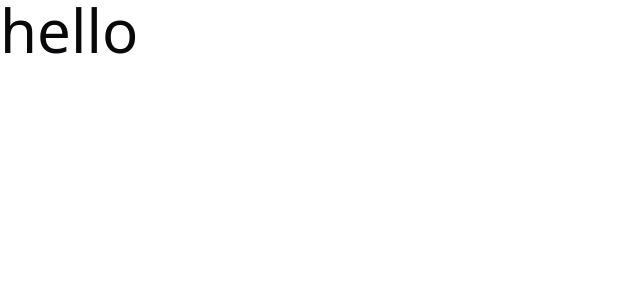
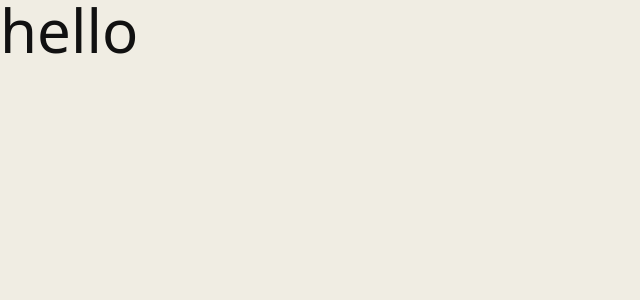
Before and after one commit to anshulbhrdwaj/shrigurukripacars, a React (Vite) app: page / in a window 1280 px wide. Shown: the top 300 px of the page, without its empty margins (0-640 px from the left). Built offline with nearby package versions, Linux system fonts and the light colour scheme.

Commit message:
add new pallete

```diff
--- a/src/index.css
+++ b/src/index.css
@@ -43,73 +43,80 @@
 
 :root {
   --radius: 0.625rem;
-  --background: oklch(1 0 0);
-  --foreground: oklch(0.141 0.005 285.823);
-  --card: oklch(1 0 0);
-  --card-foreground: oklch(0.141 0.005 285.823);
-  --popover: oklch(1 0 0);
-  --popover-foreground: oklch(0.141 0.005 285.823);
-  --primary: oklch(0.21 0.006 285.885);
-  --primary-foreground: oklch(0.985 0 0);
-  --secondary: oklch(0.967 0.001 286.375);
-  --secondary-foreground: oklch(0.21 0.006 285.885);
-  --muted: oklch(0.967 0.001 286.375);
-  --muted-foreground: oklch(0.552 0.016 285.938);
-  --accent: oklch(0.967 0.001 286.375);
-  --accent-foreground: oklch(0.21 0.006 285.885);
-  --destructive: oklch(0.577 0.245 27.325);
-  --border: oklch(0.92 0.004 286.32);
-  --input: oklch(0.92 0.004 286.32);
-  --ring: oklch(0.705 0.015 286.067);
-  --chart-1: oklch(0.646 0.222 41.116);
-  --chart-2: oklch(0.6 0.118 184.704);
-  --chart-3: oklch(0.398 0.07 227.392);
-  --chart-4: oklch(0.828 0.189 84.429);
-  --chart-5: oklch(0.769 0.188 70.08);
-  --sidebar: oklch(0.985 0 0);
-  --sidebar-foreground: oklch(0.141 0.005 285.823);
-  --sidebar-primary: oklch(0.21 0.006 285.885);
-  --sidebar-primary-foreground: oklch(0.985 0 0);
-  --sidebar-accent: oklch(0.967 0.001 286.375);
-  --sidebar-accent-foreground: oklch(0.21 0.006 285.885);
-  --sidebar-border: oklch(0.92 0.004 286.32);
-  --sidebar-ring: oklch(0.705 0.015 286.067);
+
+  /* Light mode colors */
+  --background: #f0ede3; /* Light beige/cream */
+  --foreground: #111111; /* Deep black */
+  --card: #1d1d1d; /* Dark black for sections */
+  --card-foreground: #f0ede3; /* Light text on dark card */
+  --popover: #f0ede3;
+  --popover-foreground: #111111;
+  --primary: #e96c0a; /* Bright orange for buttons and accents */
+  --primary-foreground: #ffffff; /* White text on orange button */
+  --secondary: #ded2bd; /* Light warm gray */
+  --secondary-foreground: #111111;
+  --muted: #ded2bd;
+  --muted-foreground: #5b5b5b; /* Light black/gray for minor text */
+  --accent: #e96c0a;
+  --accent-foreground: #ffffff;
+  --destructive: #ff4d4f; /* Bright red for destructive actions */
+  --border: #ded2bd;
+  --input: #ded2bd;
+  --ring: #e96c0a;
+  --chart-1: #e96c0a;
+  --chart-2: #ded2bd;
+  --chart-3: #5b5b5b;
+  --chart-4: #f0ede3;
+  --chart-5: #1d1d1d;
+
+  /* Sidebar */
+  --sidebar: #f0ede3;
+  --sidebar-foreground: #111111;
+  --sidebar-primary: #e96c0a;
+  --sidebar-primary-foreground: #ffffff;
+  --sidebar-accent: #ded2bd;
+  --sidebar-accent-foreground: #111111;
+  --sidebar-border: #ded2bd;
+  --sidebar-ring: #e96c0a;
 }
 
+/* Dark mode overrides */
 .dark {
-  --background: oklch(0.141 0.005 285.823);
-  --foreground: oklch(0.985 0 0);
-  --card: oklch(0.21 0.006 285.885);
-  --card-foreground: oklch(0.985 0 0);
-  --popover: oklch(0.21 0.006 285.885);
-  --popover-foreground: oklch(0.985 0 0);
-  --primary: oklch(0.92 0.004 286.32);
-  --primary-foreground: oklch(0.21 0.006 285.885);
-  --secondary: oklch(0.274 0.006 286.033);
-  --secondary-foreground: oklch(0.985 0 0);
-  --muted: oklch(0.274 0.006 286.033);
-  --muted-foreground: oklch(0.705 0.015 286.067);
-  --accent: oklch(0.274 0.006 286.033);
-  --accent-foreground: oklch(0.985 0 0);
-  --destructive: oklch(0.704 0.191 22.216);
-  --border: oklch(1 0 0 / 10%);
-  --input: oklch(1 0 0 / 15%);
-  --ring: oklch(0.552 0.016 285.938);
-  --chart-1: oklch(0.488 0.243 264.376);
-  --chart-2: oklch(0.696 0.17 162.48);
-  --chart-3: oklch(0.769 0.188 70.08);
-  --chart-4: oklch(0.627 0.265 303.9);
-  --chart-5: oklch(0.645 0.246 16.439);
-  --sidebar: oklch(0.21 0.006 285.885);
-  --sidebar-foreground: oklch(0.985 0 0);
-  --sidebar-primary: oklch(0.488 0.243 264.376);
-  --sidebar-primary-foreground: oklch(0.985 0 0);
-  --sidebar-accent: oklch(0.274 0.006 286.033);
-  --sidebar-accent-foreground: oklch(0.985 0 0);
-  --sidebar-border: oklch(1 0 0 / 10%);
-  --sidebar-ring: oklch(0.552 0.016 285.938);
+  --background: #1d1d1d;
+  --foreground: #f0ede3;
+  --card: #111111;
+  --card-foreground: #f0ede3;
+  --popover: #111111;
+  --popover-foreground: #f0ede3;
+  --primary: #e96c0a;
+  --primary-foreground: #ffffff;
+  --secondary: #5b5b5b;
+  --secondary-foreground: #f0ede3;
+  --muted: #5b5b5b;
+  --muted-foreground: #ded2bd;
+  --accent: #e96c0a;
+  --accent-foreground: #ffffff;
+  --destructive: #ff4d4f;
+  --border: #5b5b5b;
+  --input: #5b5b5b;
+  --ring: #e96c0a;
+  --chart-1: #e96c0a;
+  --chart-2: #ded2bd;
+  --chart-3: #f0ede3;
+  --chart-4: #5b5b5b;
+  --chart-5: #111111;
+
+  --sidebar: #111111;
+  --sidebar-foreground: #f0ede3;
+  --sidebar-primary: #e96c0a;
+  --sidebar-primary-foreground: #ffffff;
+  --sidebar-accent: #5b5b5b;
+  --sidebar-accent-foreground: #f0ede3;
+  --sidebar-border: #5b5b5b;
+  --sidebar-ring: #e96c0a;
 }
 
+/* Default styling */
 @layer base {
   * {
     @apply border-border outline-ring/50;
```
